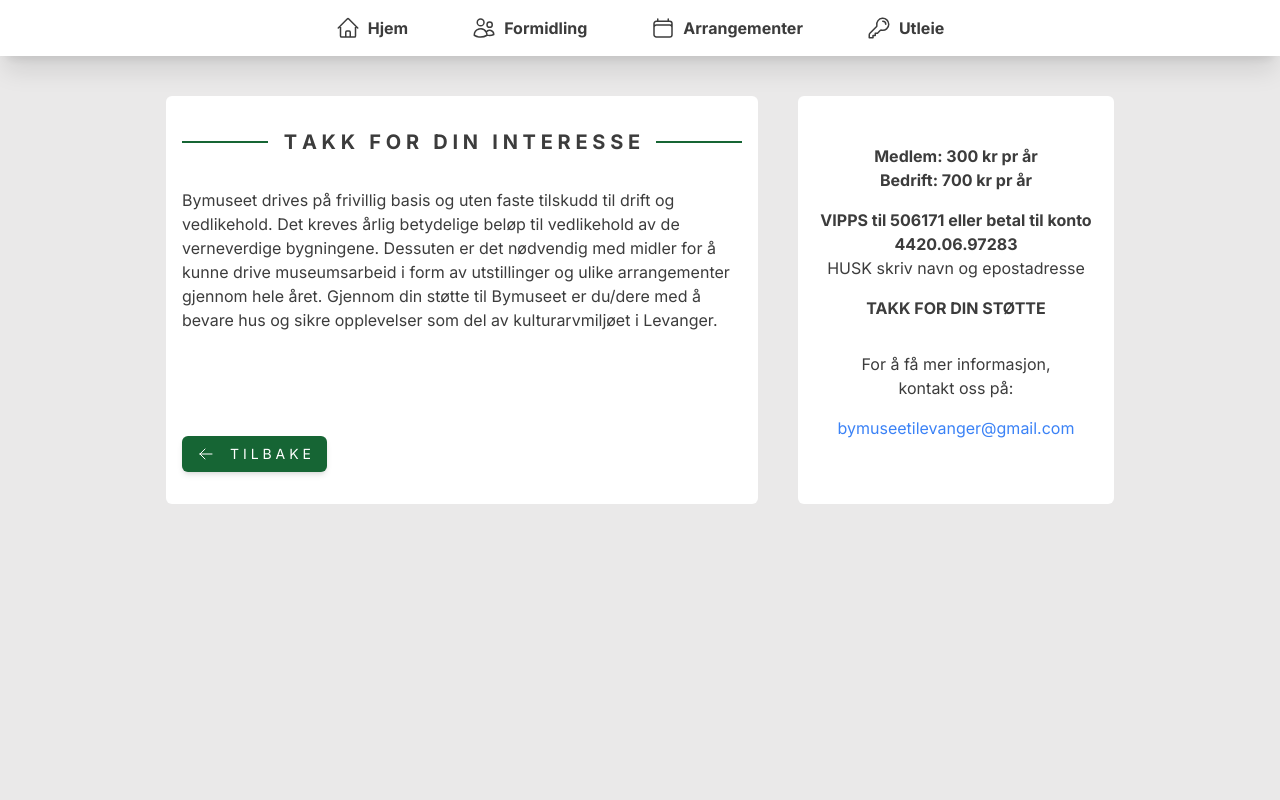
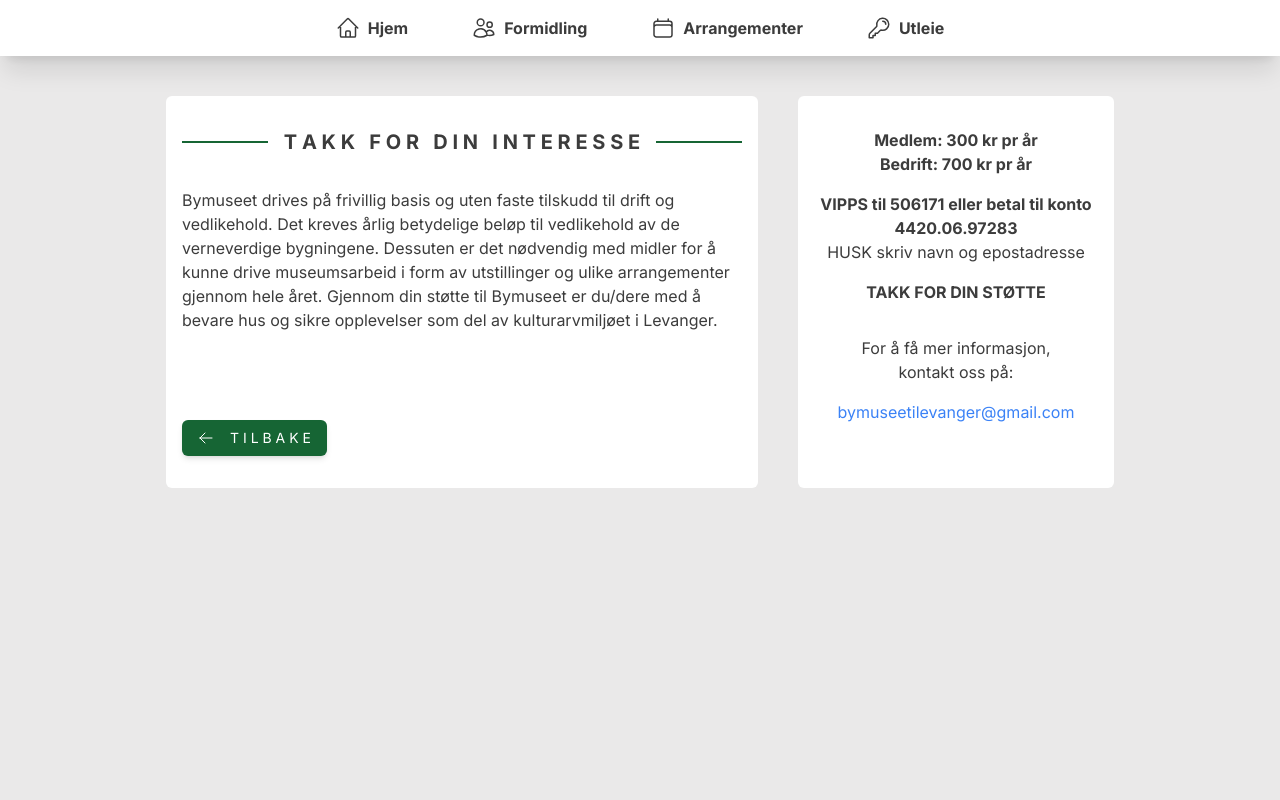
Before and after one commit to magnusgiverin/bymuseet, a Next.js app in the folder src/bymuseet/: page /medlem in a window 1280 px wide. Shown: the top 800 px of the page. Built offline with nearby package versions, Linux system fonts and the light colour scheme.

Commit message:
Fix: Fix margin on new member page

```diff
--- a/src/bymuseet/src/app/medlem/page.tsx
+++ b/src/bymuseet/src/app/medlem/page.tsx
@@ -16,7 +16,7 @@ export default function Medlem() {
             </div>
             <div className="w-full lg:w-1/3 bg-white py-8 px-4 md:rounded-md flex flex-col items-center">
                 <div className="w-full flex flex-col items-center justify-center text-center">
-                    <p className="mt-4 font-bold">Medlem: 300 kr pr år</p>
+                    <p className="font-bold">Medlem: 300 kr pr år</p>
                     <p className="font-bold">Bedrift: 700 kr pr år</p>
                     <p className="mt-4 font-bold">VIPPS til 506171 eller betal til konto 4420.06.97283</p>
                     <p>HUSK skriv navn og epostadresse</p>
```
